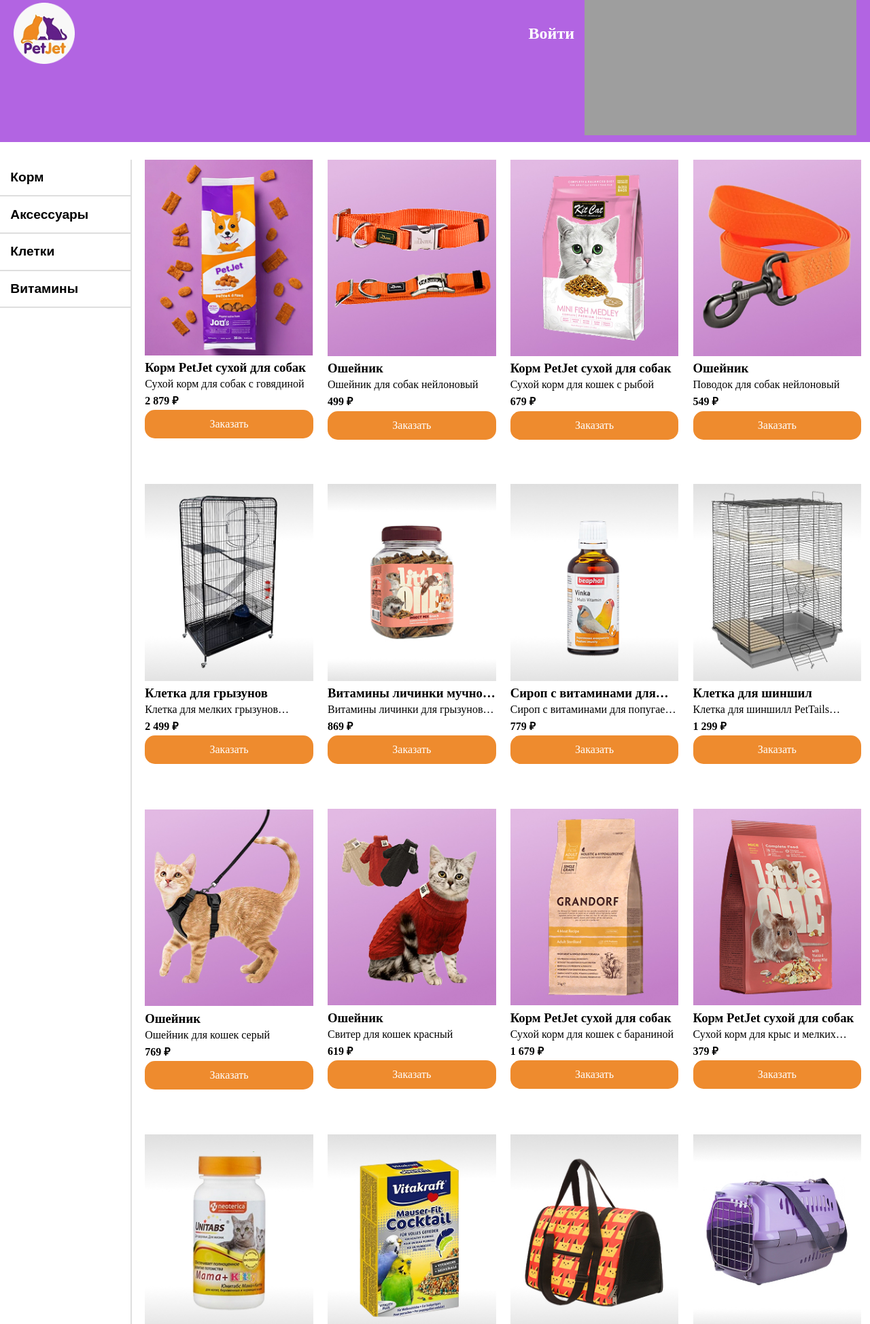
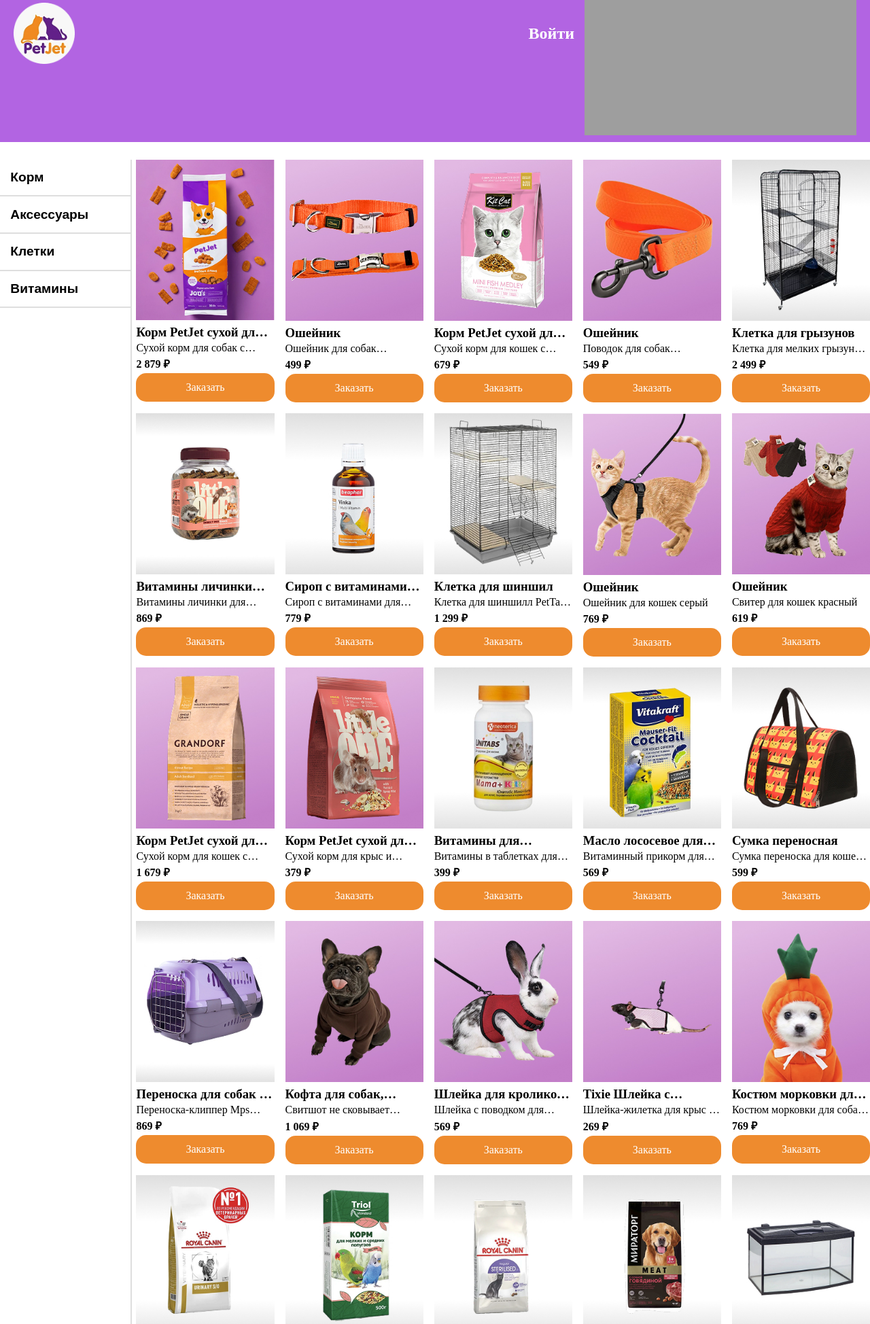
Before and after one commit to 3ISIP-722/Emo-Pugs, a PHP site: the page made by project pages/zoomagazin.html in a window 1280 px wide. Shown: the part 111-2059 px from the top of the page at 68% size. Run offline with PHP 8.4, Linux system fonts and the light colour scheme; grey boxes are pictures that could not be loaded.

Commit message:
Update page2.css

```diff
--- a/css/page2.css
+++ b/css/page2.css
@@ -242,12 +242,15 @@
 }
 
 .products {
-  display: grid;
-  grid-template-columns: 1fr 1fr 1fr 1fr;
-  gap: 2%;
-  grid-template-rows: auto;
-  margin: 0 1%;
-}
+    /* display: grid;
+    grid-template-columns: 1fr 1fr 1fr 1fr;
+    grid-template-rows: auto;
+    gap: 2%;
+    margin: 0 1%; */
+    display: grid;
+    grid-template-columns: repeat(auto-fill, minmax(200px, 1fr));
+    gap: 16px; /* пространство между элементами */
+  }
 
 /*Модалки*/
 .modal {
```
